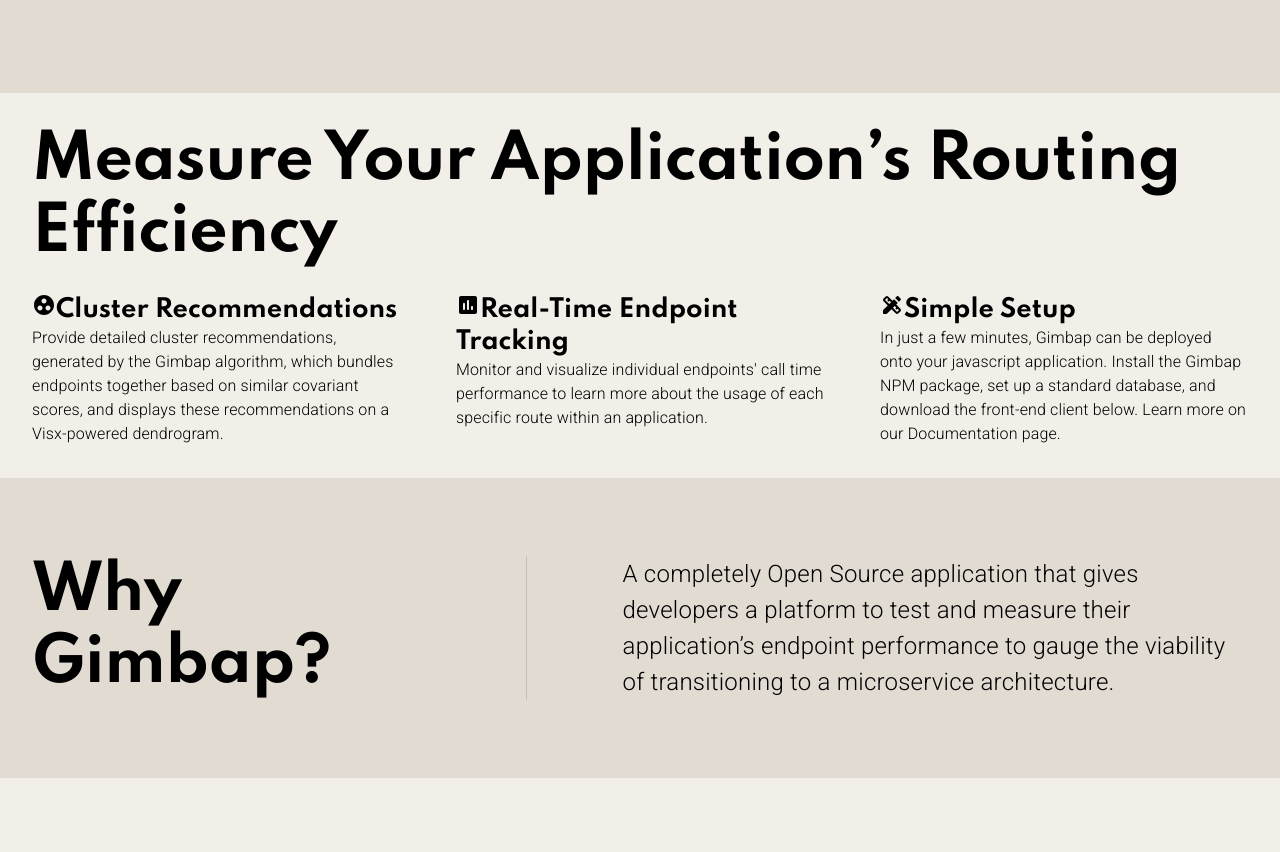
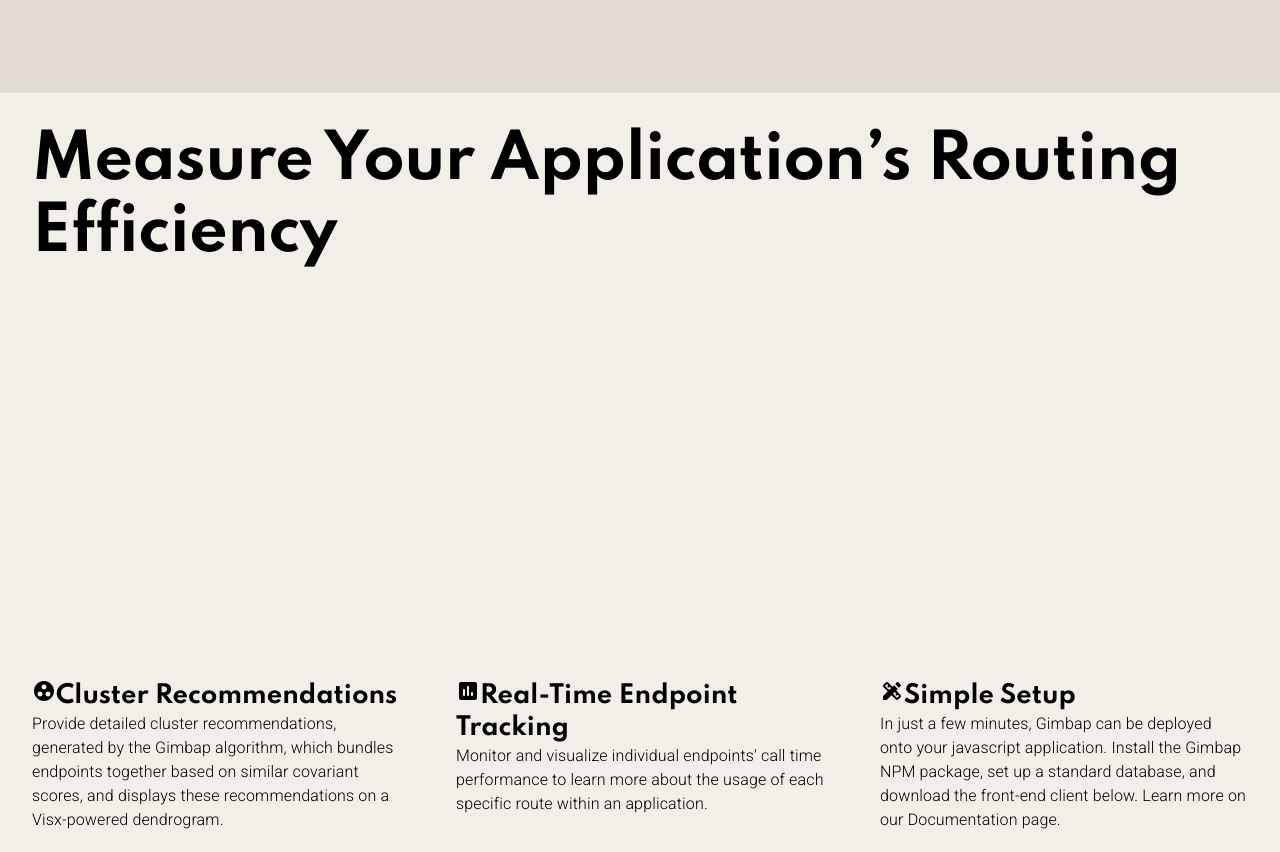
Before and after one commit to gimbap-website/gimbap-site, a React app: page / in a window 1280 px wide. Shown: the part 760-1612 px from the top of the page. Built offline with nearby package versions, Linux system fonts and the light colour scheme.

Commit message:
Minimum height added for the features component

```diff
--- a/src/product-page/Features.tsx
+++ b/src/product-page/Features.tsx
@@ -14,7 +14,7 @@
     <div id="features" className="light section">
       {/* <ClusterGraph /> */}
       <Stack spacing={{xs:3}}>
-        <Box>
+        <Box sx={{ minHeight: '530px'}}>
           <Stack direction={{ xs: 'column', md: 'row' }} alignItems="center" justifyContent="space-between">
             {/* <div style={{"flex":1}}><Typography variant="h2" id="features-header">Measure Your Application’s Routing Efficiency</Typography></div>
             <div style={{"flex":1}}><img src="https://res.cloudinary.com/dcgcphyrt/image/upload/v1636132834/index_pcykh1.png"/></div> */}
```
